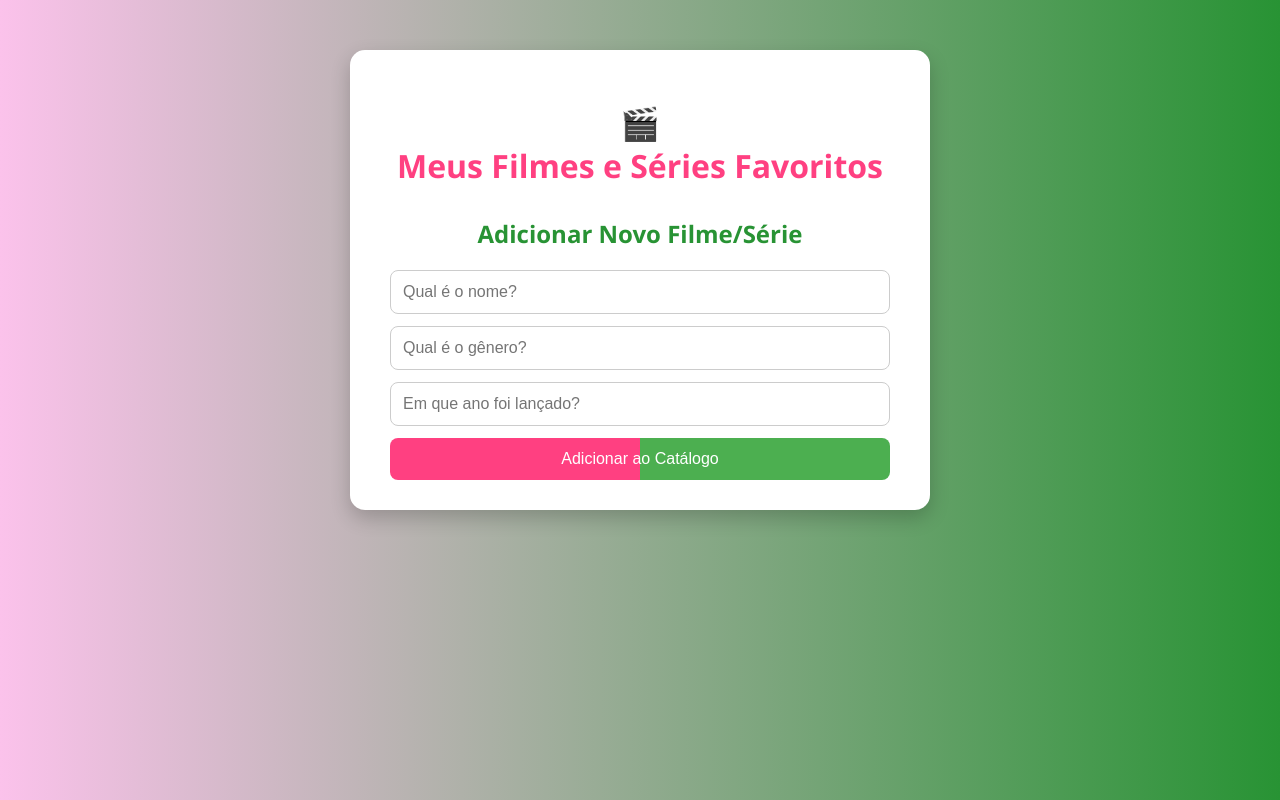
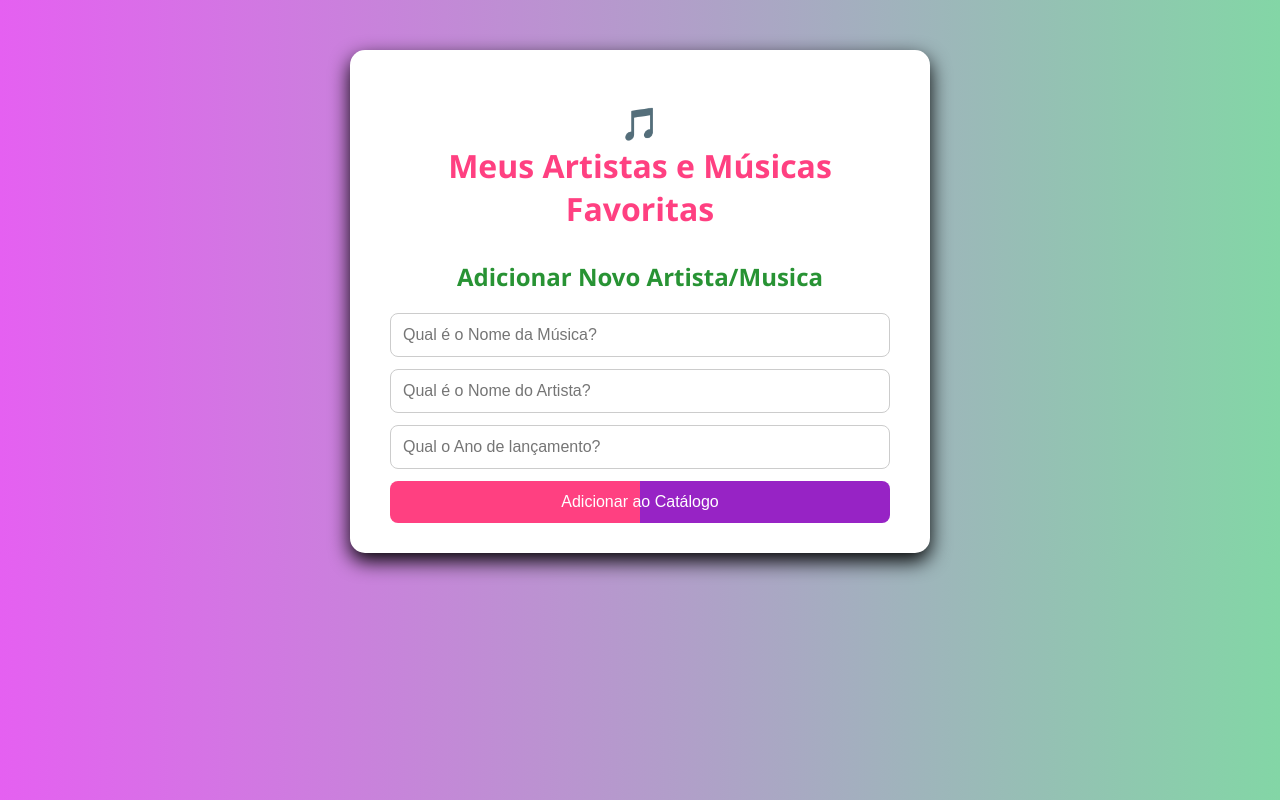
Before and after one commit to pretharara01/conexao_bd, a website: page public/index.html in a window 1280 px wide. Drawn offline with Linux system fonts and the light colour scheme; no server answers.

Commit message:
alterações

```diff
--- a/public/index.html
+++ b/public/index.html
@@ -7,15 +7,15 @@
 </head>
 <body>
   <div class="container">
-    <h1>🎬<br>Meus Filmes e Séries Favoritos</h1>
+    <h1>🎵<br>Meus Artistas e Músicas Favoritas</h1>
 
     <ul id="lista-filmes"></ul>
 
-    <h2>Adicionar Novo Filme/Série</h2>
+    <h2>Adicionar Novo Artista/Musica</h2>
     <form id="form-filme">
-      <input type="text" id="titulo" placeholder="Qual é o nome?" required>
-      <input type="text" id="genero" placeholder="Qual é o gênero?" required>
-      <input type="number" id="ano" placeholder="Em que ano foi lançado?" required>
+      <input type="text" id="titulo" placeholder="Qual é o Nome da Música?" required>
+      <input type="text" id="genero" placeholder="Qual é o Nome do Artista?" required>
+      <input type="number" id="ano" placeholder="Qual o Ano de lançamento?" required>
       <button type="submit">Adicionar ao Catálogo</button>
     </form>
   </div>
--- a/public/style.css
+++ b/public/style.css
@@ -1,6 +1,6 @@
 body {
   font-family: 'Segoe UI', Tahoma, Geneva, Verdana, sans-serif;
-  background: linear-gradient(to right, #fbc2eb, #289334);
+  background: linear-gradient(to right, #e560f1, #83d6a6);
   margin: 0;
   padding: 0;
   display: flex;
@@ -11,7 +11,7 @@ body {
   background-color: #fff;
   padding: 30px 40px;
   border-radius: 15px;
-  box-shadow: 0 8px 20px rgba(0,0,0,0.2);
+  box-shadow: 0 8px 20px rgb(0, 0, 0);
   width: 100%;
   max-width: 500px;
   margin-top: 50px;
@@ -44,12 +44,12 @@ input, button {
 
 input:focus {
   outline: none;
-  border-color: #289334;
-  box-shadow: 0 0 5px #289334;
+  border-color: #287193;
+  box-shadow: 0 0 5px #287193;
 }
 
 button {
-  background: linear-gradient(to right, #ff4081 50%, #4caf50 50%);
+  background: linear-gradient(to right, #ff4081 50%, #9723c5 50%);
   color: #fff;
   border: none;
   border-radius: 8px;
@@ -60,7 +60,7 @@ button {
 }
 
 button:hover {
-  background: linear-gradient(to right, #e91e63 50%, #388e3c 50%);
+  background: linear-gradient(to right, #ff4081 50%, #9723c5 50%);
 }
 
 
```
Also changed, not shown: conexao.js (added, +45 -0 lines), conexão.js (deleted, +0 -45 lines), package.json (added, +25 -0 lines), banco.js (added), 1 other file.
